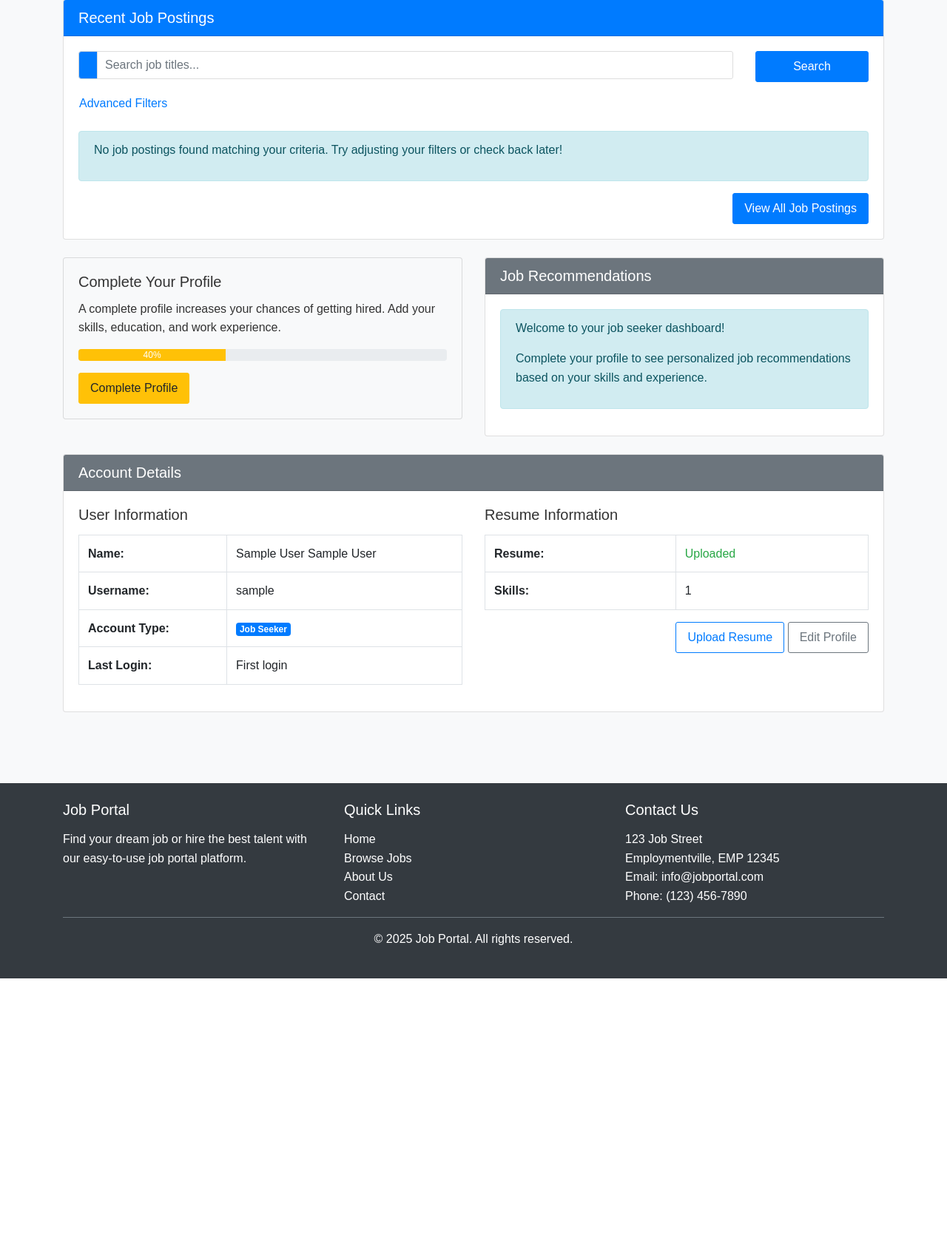
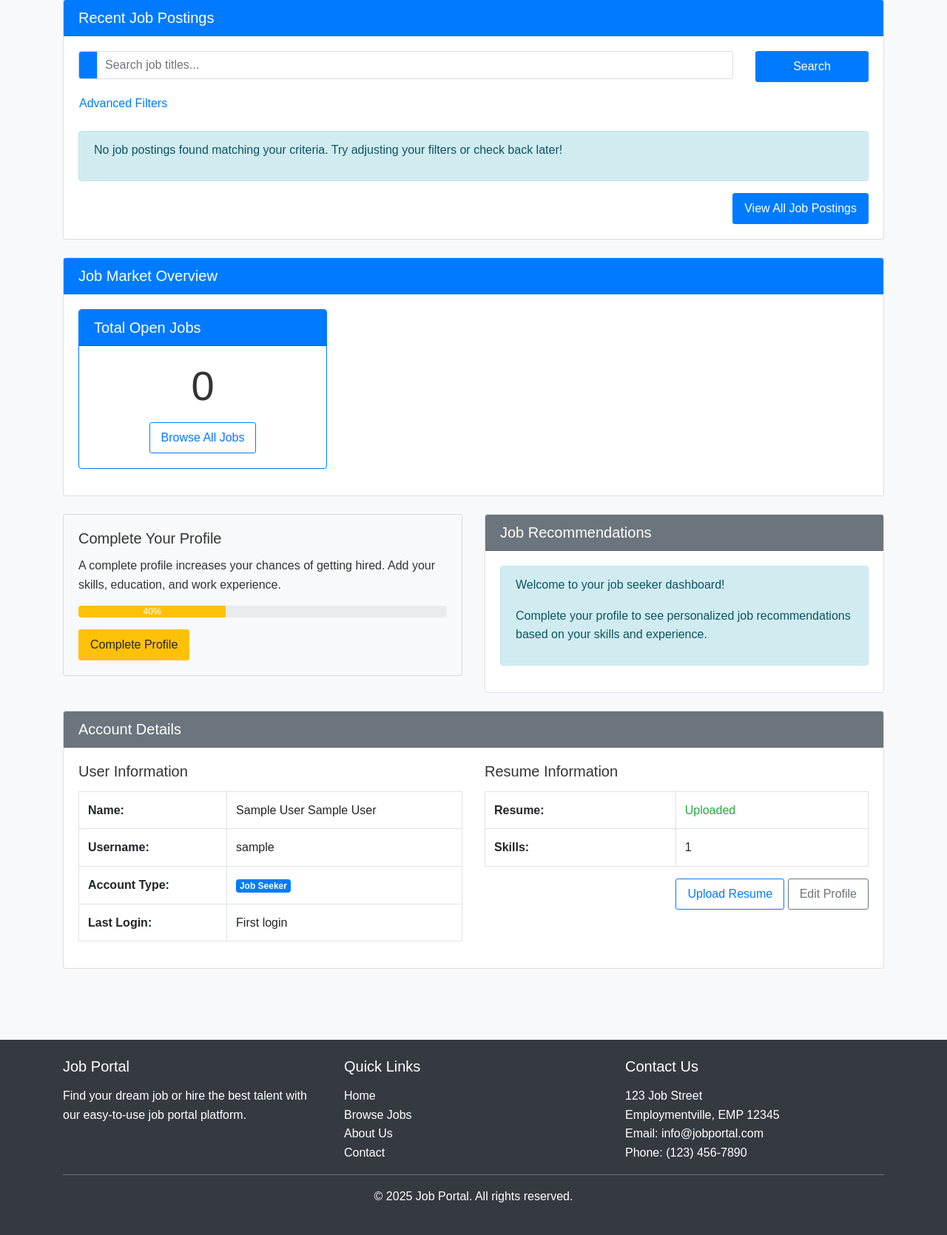
Before and after one commit to hamzatarifturing/job-portal-system-php, a PHP site: page /jobseeker/dashboard.php in a window 1280 px wide. Shown: the part 789-2459 px from the top of the page at 74% size. Before the commit the page ends 2112 px from the top, so only its background shows below. Run offline with PHP 8.4, Linux system fonts and the light colour scheme; the visitor is signed in with stand-in values (Sample User, id 1); tables that the repository leaves empty hold one stand-in row (values such as "Sample post").

Commit message:
Conversation 4B - Interaction 1 - Model Selected: B
This commit includes the changes to display the count of different types of jobs in job seeker's dashboard

```diff
--- a/jobseeker/dashboard.php
+++ b/jobseeker/dashboard.php
@@ -359,6 +359,94 @@
                 </div>
             </div>
 
+
+            <?php
+// Add this code right after your job listing table in dashboard.php
+
+// Query to get total count of open jobs
+$totalJobsQuery = "SELECT COUNT(*) as total_jobs
+                  FROM job_postings
+                  WHERE status = 'Published'
+                  AND (expiry_date IS NULL OR expiry_date >= CURDATE())";
+$totalJobsResult = mysqli_query($conn, $totalJobsQuery);
+$totalJobs = 0;
+
+if ($totalJobsResult && mysqli_num_rows($totalJobsResult) > 0) {
+    $row = mysqli_fetch_assoc($totalJobsResult);
+    $totalJobs = $row['total_jobs'];
+}
+
+// Query to get count of jobs by job type
+$jobTypeQuery = "SELECT job_type, COUNT(*) as type_count
+                FROM job_postings
+                WHERE status = 'Published'
+                AND (expiry_date IS NULL OR expiry_date >= CURDATE())
+                GROUP BY job_type
+                ORDER BY type_count DESC";
+$jobTypeResult = mysqli_query($conn, $jobTypeQuery);
+$jobTypeCounts = [];
+
+if ($jobTypeResult && mysqli_num_rows($jobTypeResult) > 0) {
+    while ($row = mysqli_fetch_assoc($jobTypeResult)) {
+        $jobTypeCounts[$row['job_type']] = $row['type_count'];
+    }
+}
+
+// Card colors for different job types
+$cardColors = [
+    'Full-time' => 'primary',
+    'Part-time' => 'success',
+    'Contract' => 'info',
+    'Freelance' => 'warning',
+    'Internship' => 'secondary',
+    'Temporary' => 'danger'
+];
+
+// Default color for any other job type not defined above
+$defaultColor = 'dark';
+?>
+
+<!-- Job Count Statistics Section -->
+<div class="card mb-4">
+    <div class="card-header bg-primary text-white">
+        <h5 class="m-0">Job Market Overview</h5>
+    </div>
+    <div class="card-body">
+        <div class="row">
+            <!-- Total jobs card -->
+            <div class="col-md-4 mb-3">
+                <div class="card h-100 border-primary">
+                    <div class="card-header bg-primary text-white">
+                        <h5 class="m-0">Total Open Jobs</h5>
+                    </div>
+                    <div class="card-body text-center">
+                        <p class="card-text display-4"><?php echo $totalJobs; ?></p>
+                        <a href="job_search.php" class="btn btn-outline-primary">Browse All Jobs</a>
+                    </div>
+                </div>
+            </div>
+
+            <!-- Job type cards -->
+            <?php foreach ($jobTypeCounts as $type => $count):
+                $colorClass = isset($cardColors[$type]) ? $cardColors[$type] : $defaultColor;
+            ?>
+            <div class="col-md-4 mb-3">
+                <div class="card h-100 border-<?php echo $colorClass; ?>">
+                    <div class="card-header bg-<?php echo $colorClass; ?> text-white">
+                        <h5 class="m-0"><?php echo htmlspecialchars($type); ?> Jobs</h5>
+                    </div>
+                    <div class="card-body text-center">
+                        <p class="card-text display-4"><?php echo $count; ?></p>
+                        <a href="job_search.php?type=<?php echo urlencode($type); ?>" class="btn btn-outline-<?php echo $colorClass; ?>">Browse <?php echo htmlspecialchars($type); ?> Jobs</a>
+                    </div>
+                </div>
+            </div>
+            <?php endforeach; ?>
+        </div>
+    </div>
+</div>
+
+
             <!-- Profile completion reminder -->
             <div class="row">
                 <div class="col-md-6">
```
